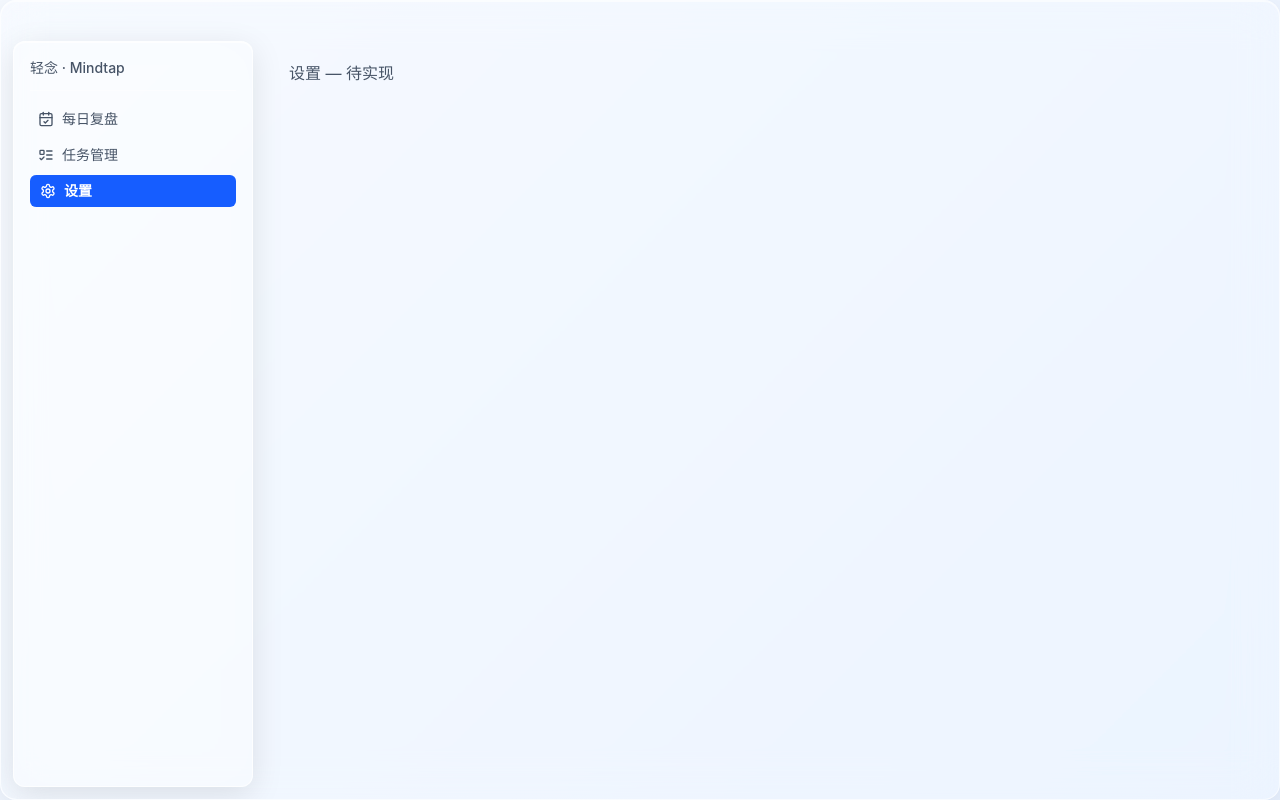
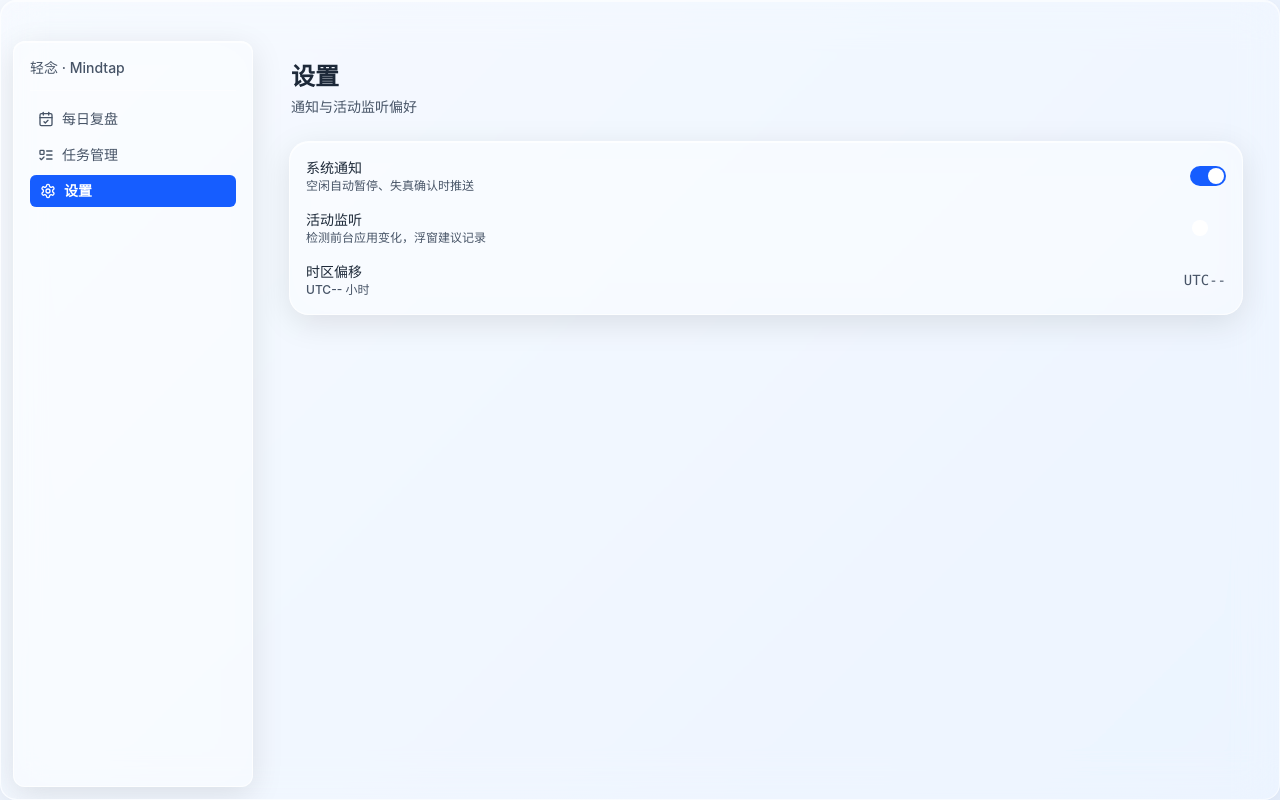
Before and after one commit to ahajason/mindtap, a React (Vite) app: page /settings in a window 1280 px wide. Built offline with nearby package versions, Linux system fonts and the light colour scheme.

Commit message:
feat(v0.2.2): P6.1 设置页完成
- SettingsRoute: 通知开关 + 活动监听开关 + 时区偏移显示
- 路由注册 /settings
- 设置通过 app_setting KV 持久化

```diff
--- a/src/App.tsx
+++ b/src/App.tsx
@@ -10,6 +10,7 @@ import OverlayRoute from './routes/Overlay';
 import TokensRoute from './routes/Tokens';
 import ReviewRoute from './routes/Review';
 import ManageRoute from './routes/Manage';
+import SettingsRoute from './routes/Settings';
 
 export default function App() {
   return (
@@ -18,7 +19,7 @@ export default function App() {
       <Route element={<AppLayout />}>
         <Route index element={<ReviewRoute />} />
         <Route path="/manage" element={<ManageRoute />} />
-        <Route path="/settings" element={<div className="text-text-2">设置 — 待实现</div>} />
+        <Route path="/settings" element={<SettingsRoute />} />
       </Route>
 
       {/* 设计语言:StyleGuideLayout */}
--- /dev/null
+++ b/src/routes/Settings.tsx
@@ -0,0 +1,105 @@
+// V0.2.2 P6 收尾:设置页(2026-08-03)。
+// 通知开关 + 活动监听开关 + 时区偏移显示。
+
+import { useEffect, useState, useCallback } from 'react';
+import { api } from '@/lib/tauri-bridge';
+import PageHeader from '@/components/style-guide/PageHeader';
+
+const SETTING_KEYS = {
+  notificationEnabled: 'notification_enabled',
+  activityMonitor: 'activity_monitor_enabled',
+  notificationLevelIdle: 'notification_level_idle',
+  notificationLevelActivity: 'notification_level_activity',
+  localTzOffset: 'local_tz_offset_secs',
+} as const;
+
+export default function SettingsRoute() {
+  const [notificationEnabled, setNotificationEnabled] = useState(true);
+  const [activityMonitor, setActivityMonitor] = useState(false);
+  const [tzOffset, setTzOffset] = useState<number | null>(null);
+
+  const loadSettings = useCallback(async () => {
+    try {
+      const [notif, monitor, tz] = await Promise.all([
+        api.setting.get(SETTING_KEYS.notificationEnabled),
+        api.setting.get(SETTING_KEYS.activityMonitor),
+        api.setting.get(SETTING_KEYS.localTzOffset),
+      ]);
+      setNotificationEnabled(notif !== 'false');
+      setActivityMonitor(monitor === 'true');
+      setTzOffset(tz != null ? Number(tz) : null);
+    } catch (err) {
+      console.error('[settings] load failed', err);
+    }
+  }, []);
+
+  useEffect(() => {
+    loadSettings();
+  }, [loadSettings]);
+
+  const toggleSetting = async (key: string, value: boolean) => {
+    try {
+      await api.setting.set(key, String(value));
+      if (key === SETTING_KEYS.notificationEnabled) setNotificationEnabled(value);
+      if (key === SETTING_KEYS.activityMonitor) setActivityMonitor(value);
+    } catch (err) {
+      console.error('[settings] save failed', err);
+    }
+  };
+
+  const tzHours = tzOffset != null ? (tzOffset / 3600).toFixed(0) : '--';
+  const tzSign = tzOffset != null && tzOffset >= 0 ? '+' : '';
+
+  return (
+    <div>
+      <PageHeader title="设置" description="通知与活动监听偏好" />
+
+      <div className="glass-l2 rounded-[var(--radius-card)] p-[var(--spacing-4)] space-y-4">
+        {/* 通知开关 */}
+        <div className="flex items-center justify-between">
+          <div>
+            <p className="text-sm text-text-1">系统通知</p>
+            <p className="text-xs text-text-3">空闲自动暂停、失真确认时推送</p>
+          </div>
+          <label className="relative inline-flex items-center cursor-pointer">
+            <input
+              type="checkbox"
+              className="sr-only peer"
+              checked={notificationEnabled}
+              onChange={e => toggleSetting(SETTING_KEYS.notificationEnabled, e.target.checked)}
+            />
+            <div className="w-9 h-5 bg-glass-2 rounded-full peer peer-checked:bg-primary peer-checked:after:translate-x-full after:content-[''] after:absolute after:top-[2px] after:left-[2px] after:bg-white after:rounded-full after:h-4 after:w-4 after:transition-all" />
+          </label>
+        </div>
+
+        {/* 活动监听开关 */}
+        <div className="flex items-center justify-between">
+          <div>
+            <p className="text-sm text-text-1">活动监听</p>
+            <p className="text-xs text-text-3">检测前台应用变化，浮窗建议记录</p>
+          </div>
+          <label className="relative inline-flex items-center cursor-pointer">
+            <input
+              type="checkbox"
+              className="sr-only peer"
+              checked={activityMonitor}
+              onChange={e => toggleSetting(SETTING_KEYS.activityMonitor, e.target.checked)}
+            />
+            <div className="w-9 h-5 bg-glass-2 rounded-full peer peer-checked:bg-primary peer-checked:after:translate-x-full after:content-[''] after:absolute after:top-[2px] after:left-[2px] after:bg-white after:rounded-full after:h-4 after:w-4 after:transition-all" />
+          </label>
+        </div>
+
+        {/* 时区偏移(只读) */}
+        <div className="flex items-center justify-between">
+          <div>
+            <p className="text-sm text-text-1">时区偏移</p>
+            <p className="text-xs text-text-3">UTC{tzSign}{tzHours} 小时</p>
+          </div>
+          <span className="text-sm text-text-2 font-mono">
+            UTC{tzSign}{tzHours}
+          </span>
+        </div>
+      </div>
+    </div>
+  );
+}
```
